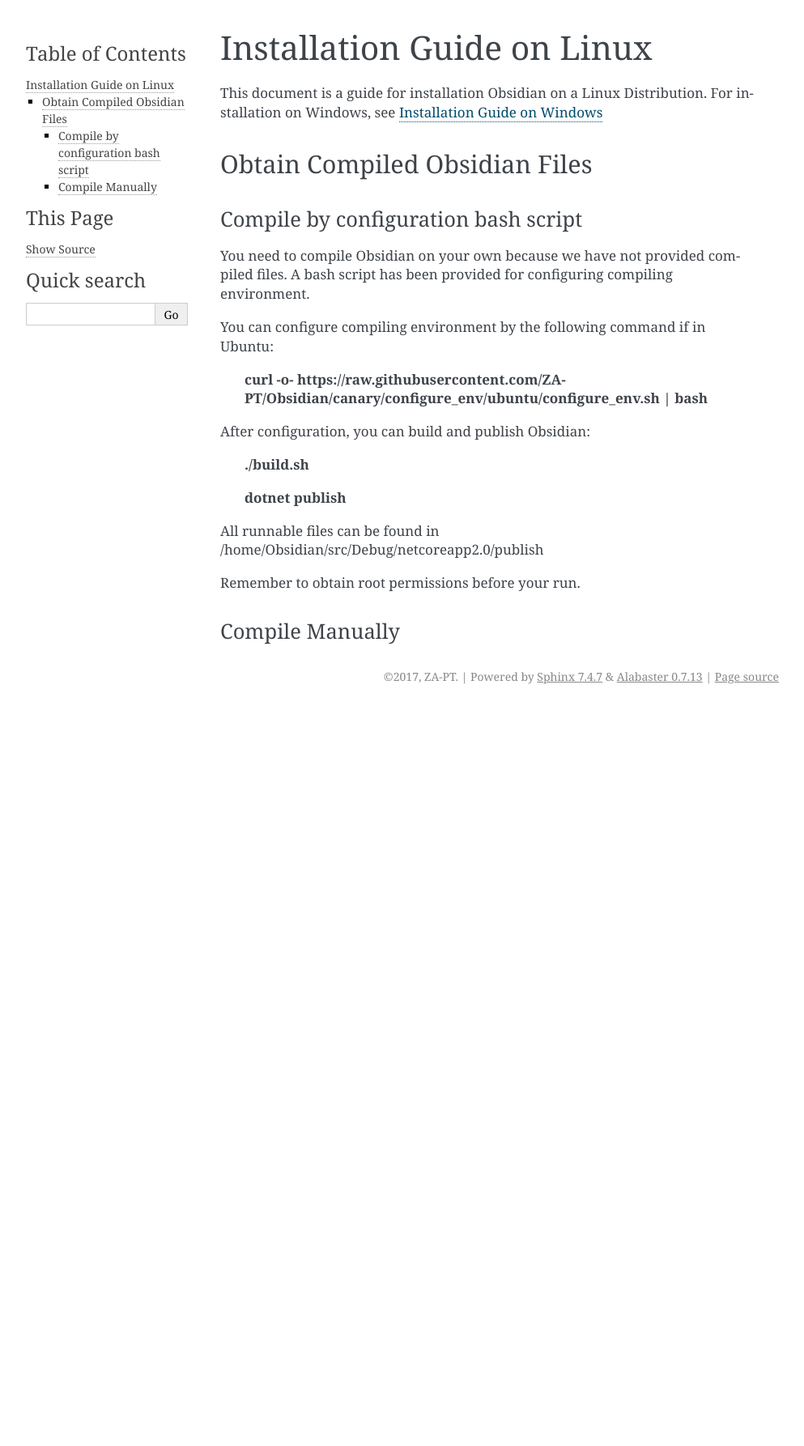
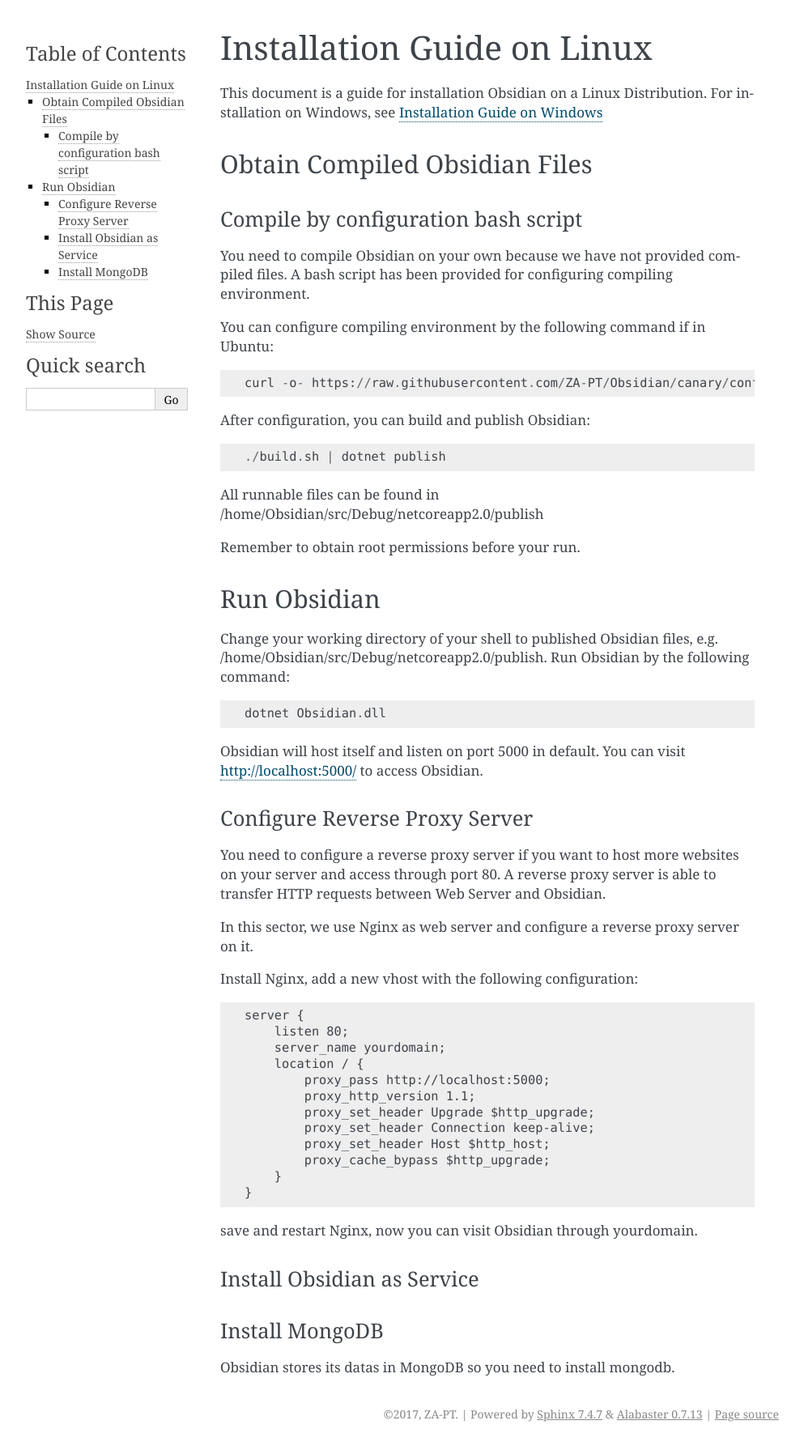
Before and after one commit to TheCashiers/Obsidian.Docs, a Sphinx documentation site: the page built from docs/basic/install-guide-linux.rst, in a window 1280 px wide. Shown: the whole page at 81% size, without its empty margins (148-1141 px from the left). Built offline with Sphinx 7.4.7, drawn with Linux system fonts in a browser that asks for light colours; before the commit the page ends 900 px from its top, so only the background shows below that.

Commit message:
update linux guide

```diff
--- a/docs/basic/install-guide-linux.rst
+++ b/docs/basic/install-guide-linux.rst
@@ -11,19 +11,55 @@
 
 You need to compile Obsidian on your own because we have not provided compiled files. A bash script has been provided for configuring compiling environment.
 
-You can configure compiling environment by the following command if in Ubuntu:
+You can configure compiling environment by the following command if in Ubuntu::
 
-    **curl -o- https://raw.githubusercontent.com/ZA-PT/Obsidian/canary/configure_env/ubuntu/configure_env.sh | bash**
+    curl -o- https://raw.githubusercontent.com/ZA-PT/Obsidian/canary/configure_env/ubuntu/configure_env.sh | bash
 
-After configuration, you can build and publish Obsidian:
+After configuration, you can build and publish Obsidian::
 
-    **./build.sh**
-
-    **dotnet publish**
+    ./build.sh | dotnet publish
 
 All runnable files can be found in /home/Obsidian/src/Debug/netcoreapp2.0/publish
 
 Remember to obtain root permissions before your run.
 
-Compile Manually
-^^^^^^^^^^^^^^^^
+Run Obsidian
+------------
+
+Change your working directory of your shell to published Obsidian files, e.g. /home/Obsidian/src/Debug/netcoreapp2.0/publish.
+Run Obsidian by the following command::
+
+    dotnet Obsidian.dll
+
+Obsidian will host itself and listen on port 5000 in default. You can visit http://localhost:5000/ to access Obsidian.
+
+Configure Reverse Proxy Server
+^^^^^^^^^^^^^^^^^^^^^^^^^^^^^^
+You need to configure a reverse proxy server if you want to host more websites on your server and access through port 80. A reverse proxy server is able to transfer HTTP requests between Web Server and Obsidian.
+
+In this sector, we use Nginx as web server and configure a reverse proxy server on it.
+
+Install Nginx, add a new vhost with the following configuration::
+
+    server {
+        listen 80;
+        server_name yourdomain;
+        location / {
+            proxy_pass http://localhost:5000;
+            proxy_http_version 1.1;
+            proxy_set_header Upgrade $http_upgrade;
+            proxy_set_header Connection keep-alive;
+            proxy_set_header Host $http_host;
+            proxy_cache_bypass $http_upgrade;
+        }
+    }
+
+save and restart Nginx, now you can visit Obsidian through yourdomain.
+
+Install Obsidian as Service
+^^^^^^^^^^^^^^^^^^^^^^^^^^^
+
+Install MongoDB
+^^^^^^^^^^^^^^^
+
+Obsidian stores its datas in MongoDB so you need to install mongodb.
```
